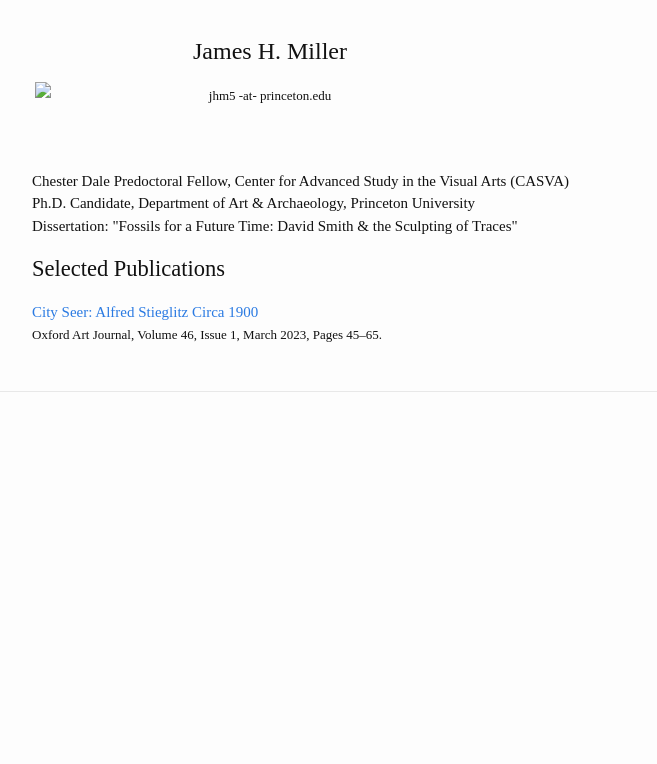
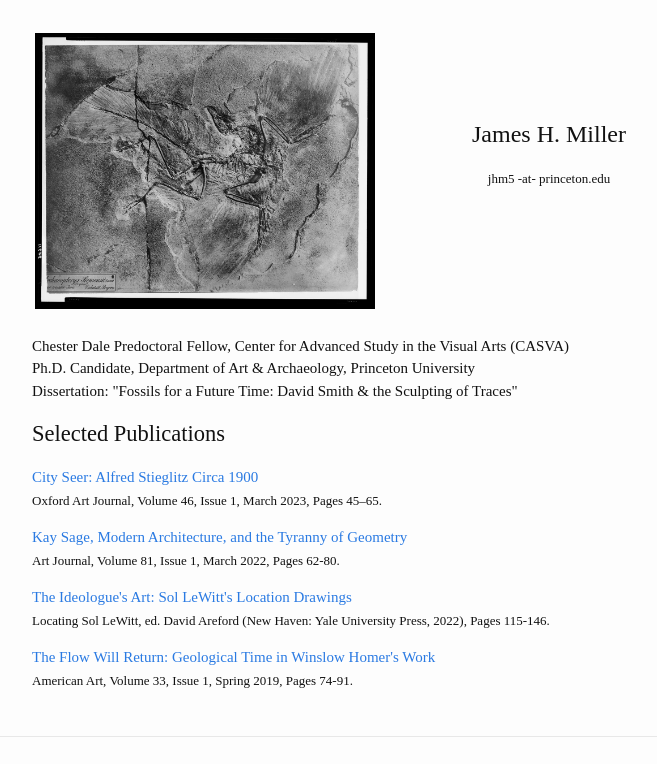
Before and after one commit to Jhirshmiller/Jhirshmiller.github.io, a plain HTML site: page index.html in a window 1280 px wide. Shown: the whole page, without its empty margins (263-920 px from the left). Drawn offline with Linux system fonts and the light colour scheme.

Commit message:
Update index.html

```diff
--- a/index.html
+++ b/index.html
@@ -23,7 +23,7 @@
       <div class="wrapper">
 
 <table>
-<tbody><tr><td><img src="im.jpeg" ,="" height="auto," width="auto"></td>
+<tbody><tr><td><img src="im1.jpeg" ,="" height="auto," width="auto"></td>
 <td width="50%" ,="" align="center">
 <p><font size="+2">James H. Miller</font></p>
 <p><font size="-1">jhm5 -at- princeton.edu</font></p>
@@ -49,6 +49,19 @@ Dissertation: "Fossils for a Future Time: David Smith & the Sculpting of Traces"
 <p> <font style="font-weight: 1"><a href="https://academic.oup.com/oaj/advance-article-abstract/doi/10.1093/oxartj/kcad001/7078276?redirectedFrom=fulltext">City Seer: Alfred Stieglitz Circa 1900</a></font> <br>
 <font size="-1">Oxford Art Journal, Volume 46, Issue 1, March 2023, Pages 45–65.</font><br>
 </p>
+
+<p> <font style="font-weight: 1"><a href="https://www.tandfonline.com/doi/full/10.1080/00043249.2022.2040248">Kay Sage, Modern Architecture, and the Tyranny of Geometry</a></font> <br>
+<font size="-1">Art Journal, Volume 81, Issue 1, March 2022, Pages 62-80.</font><br>
+</p>
+
+<p> <font style="font-weight: 1"><a href="https://yalebooks.yale.edu/book/9780300246049/locating-sol-lewitt/">The Ideologue's Art: Sol LeWitt's Location Drawings</a></font> <br>
+<font size="-1">Locating Sol LeWitt, ed. David Areford (New Haven: Yale University Press, 2022), Pages 115-146.</font><br>
+</p>
+
+<p> <font style="font-weight: 1"><a href="https://www.journals.uchicago.edu/doi/abs/10.1086/703712?journalCode=amart">The Flow Will Return: Geological Time in Winslow Homer's Work</a></font> <br>
+<font size="-1">American Art, Volume 33, Issue 1, Spring 2019, Pages 74-91.</font><br>
+</p>
+
       </div>
     </div>
     <footer class="site-footer">
```
